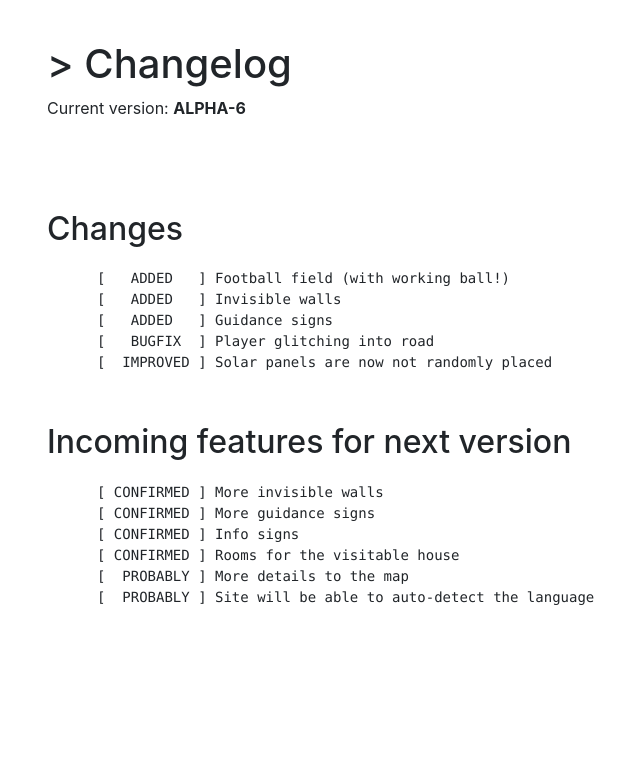
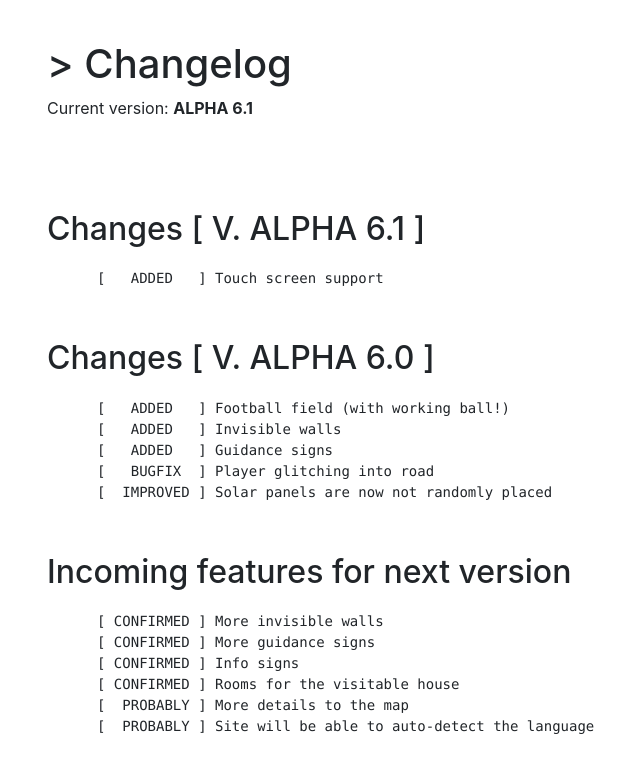
Before and after one commit to Farfa7886/1q-proj, a plain HTML site: page changelog.html in a window 1280 px wide. Shown: the whole page, without its empty margins (33-673 px from the left). Drawn offline with nearby package versions, Linux system fonts and the light colour scheme.

Commit message:
alpha 6 IS OUTTTTTTTT

```diff
--- a/changelog.html
+++ b/changelog.html
@@ -13,11 +13,17 @@
   <body>
     <div id="container" style="margin-left: 80px; margin-top: 40px;">
     <h1>> Changelog</h1>
-    <p style="margin-bottom: 90px;">Current version: <strong>ALPHA-6</strong></p>
+    <p style="margin-bottom: 90px;">Current version: <strong>ALPHA 6.1</strong></p>
     <script src="https://cdn.jsdelivr.net/npm/jquery@3.5.1/dist/jquery.slim.min.js" integrity="sha384-DfXdz2htPH0lsSSs5nCTpuj/zy4C+OGpamoFVy38MVBnE+IbbVYUew+OrCXaRkfj" crossorigin="anonymous"></script>
     <script src="https://cdn.jsdelivr.net/npm/bootstrap@4.6.2/dist/js/bootstrap.bundle.min.js" integrity="sha384-Fy6S3B9q64WdZWQUiU+q4/2Lc9npb8tCaSX9FK7E8HnRr0Jz8D6OP9dO5Vg3Q9ct" crossorigin="anonymous"></script>
 
-    <h2 style="margin-bottom: 20px;">Changes</h2>
+    <h2 style="margin-bottom: 20px;">Changes [ V. ALPHA 6.1 ]</h2>
+    <pre style="margin-bottom: 50px; margin-left: 50px;">
+[   ADDED   ] Touch screen support
+</pre>
+
+
+    <h2 style="margin-bottom: 20px;">Changes [ V. ALPHA 6.0 ]</h2>
     <pre style="margin-bottom: 50px; margin-left: 50px;">
 [   ADDED   ] Football field (with working ball!)
 [   ADDED   ] Invisible walls
```
Also changed, not shown: en.html (+1 -1 lines), index.html (+1 -1 lines).
